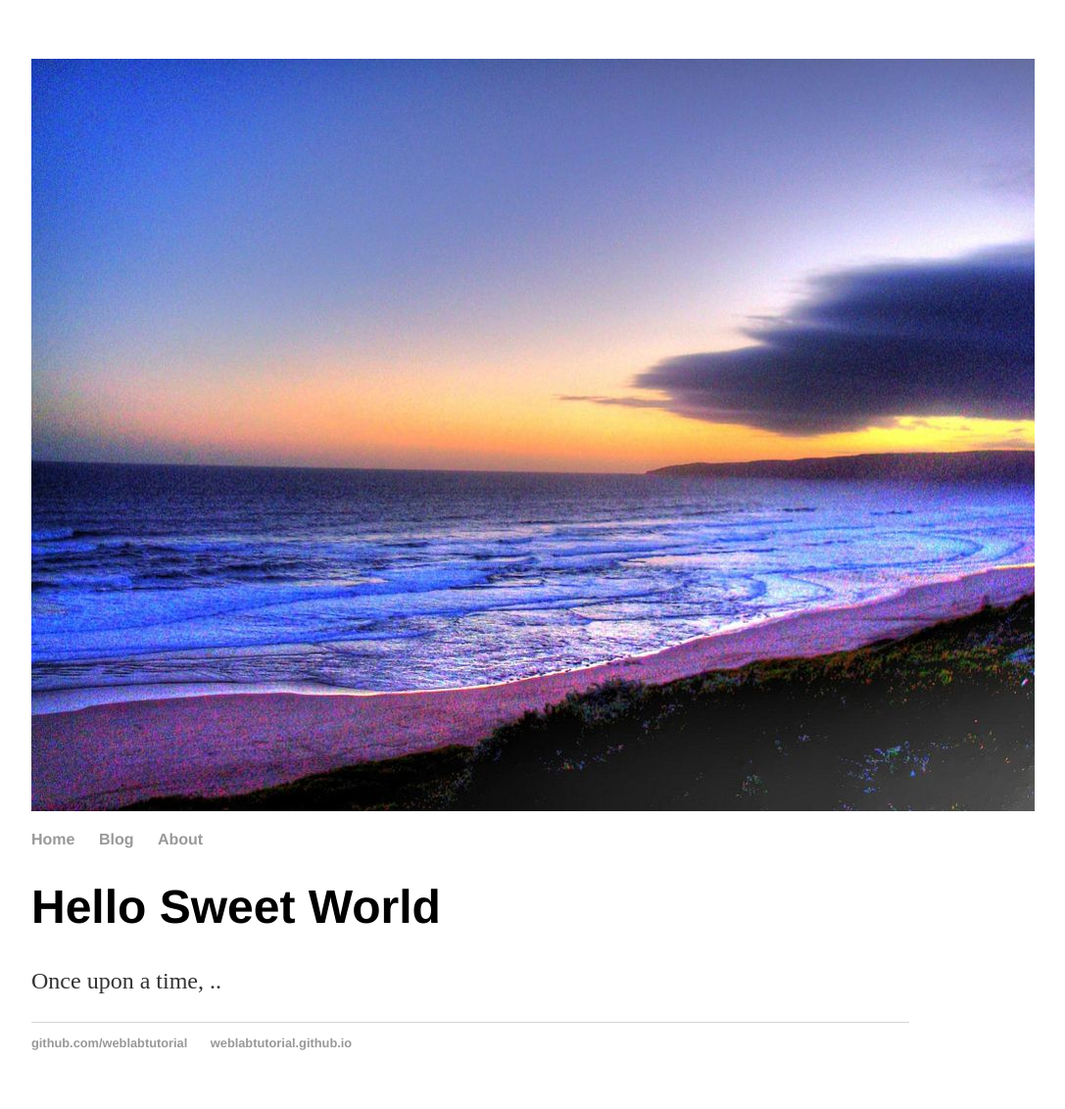
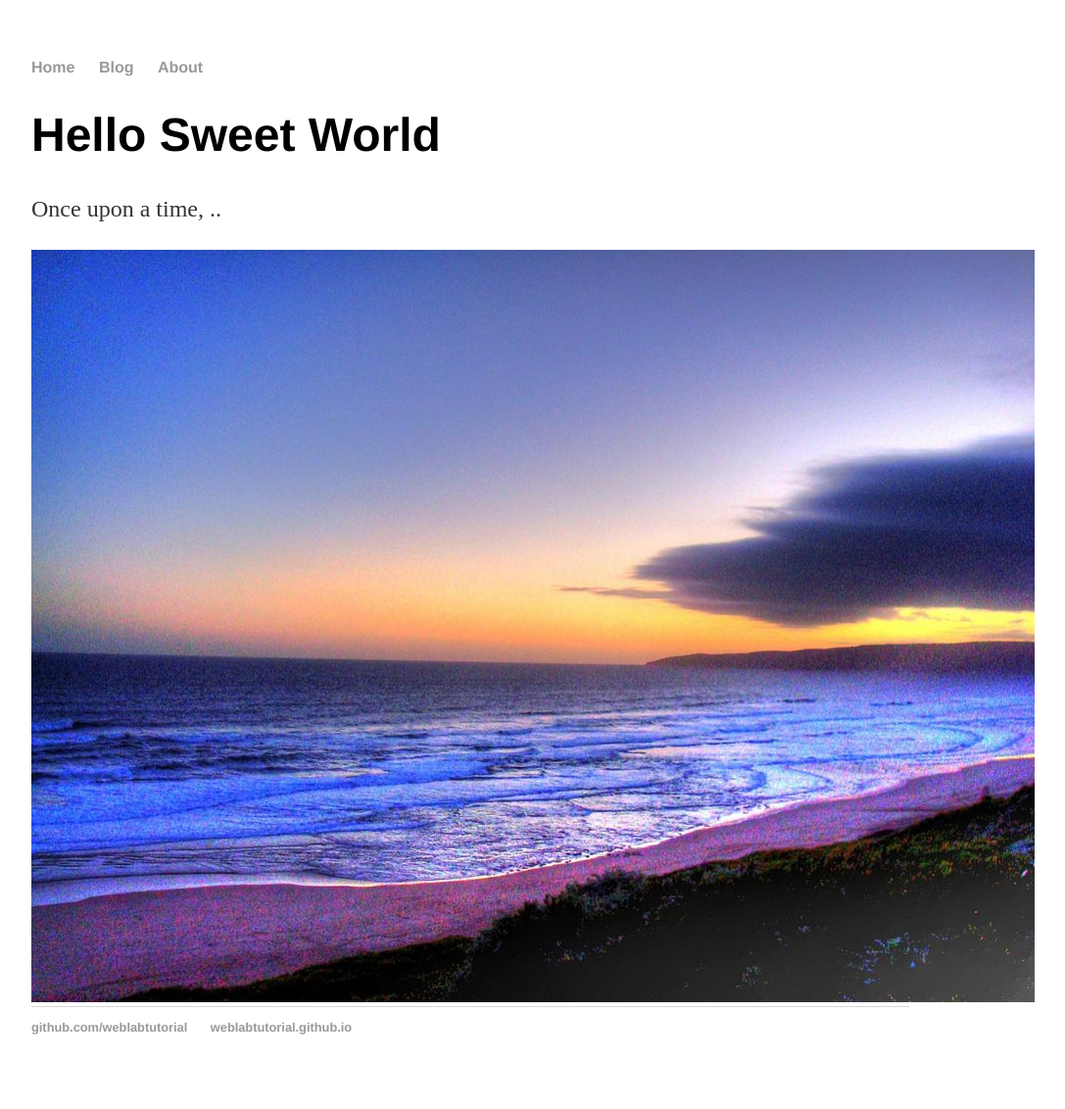
Before and after one commit to prasitha-12/prasitha-12.github.io, a Jekyll site: the page built from index.html, in a window 1280 px wide. Shown: the whole page at 98% size, without its empty margins (160-1247 px from the left). Built offline with Jekyll 4.4.1, drawn with Linux system fonts in a browser that asks for light colours.

Commit message:
Update default.html

```diff
--- a/_layouts/default.html
+++ b/_layouts/default.html
@@ -6,9 +6,6 @@
        <link rel="stylesheet" type="text/css" href="/css/main.css">
   </head>
   <body>
-    <div class="pic">
-      <img src="bg.jpg">
-    </div>
     <nav>
       <ul>
         <li><a href="/">Home</a></li>
@@ -21,6 +18,9 @@
     {{ content }}
 
     </div>
+    <div>
+      <img src="bg.jpg">
+    </div>
     <footer>
            <ul>
              <li><a href="https://github.com/weblabtutorial">github.com/weblabtutorial</a></li>
```
